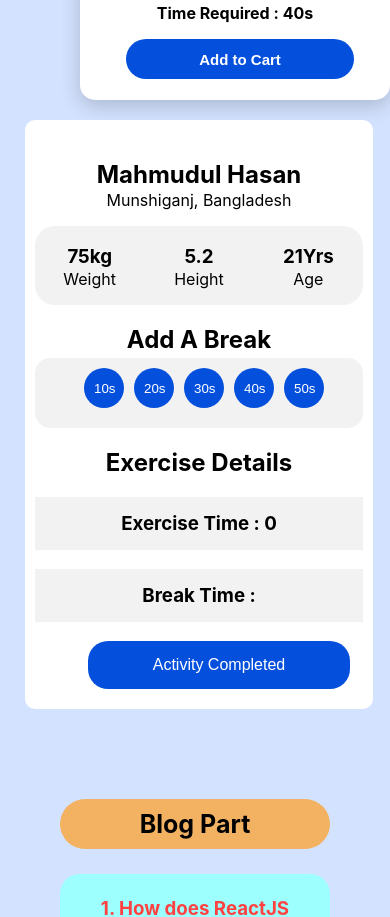
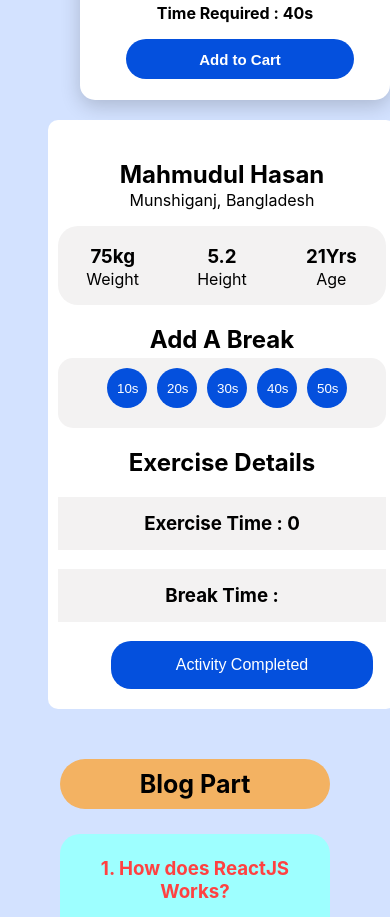
Before and after one commit to mahmudulhasan22/Exercise-alone, a React (Create React App) app: page / in a window 390 px wide. Shown: the part 2980-3897 px from the top of the page. Built offline with nearby package versions, Linux system fonts and the light colour scheme.

Commit message:
assignmnet final done

```diff
--- a/src/component/Shop/Shop.css
+++ b/src/component/Shop/Shop.css
@@ -52,7 +52,6 @@
     }
     .cart-container{
         width: 80%;
-        margin-left: 25px ;
-        margin-bottom:40px;
+        margin-left: 3rem ;
     }
 }
```
